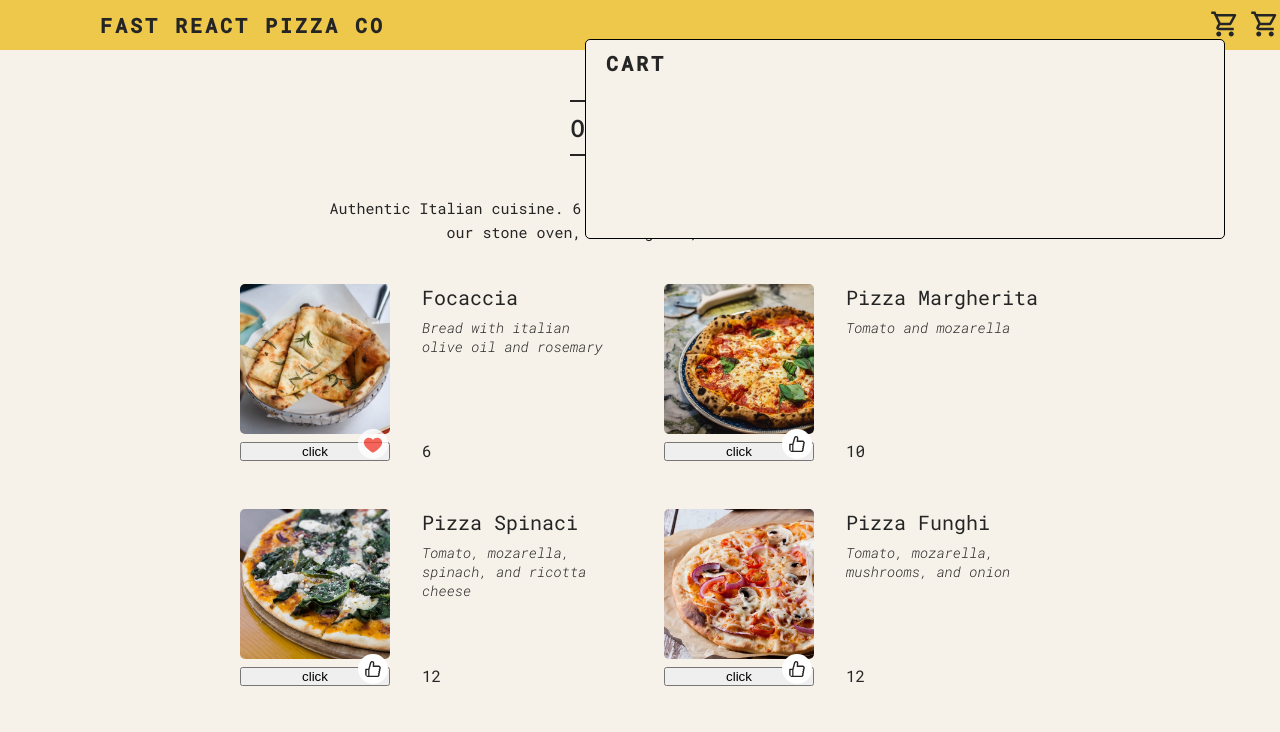
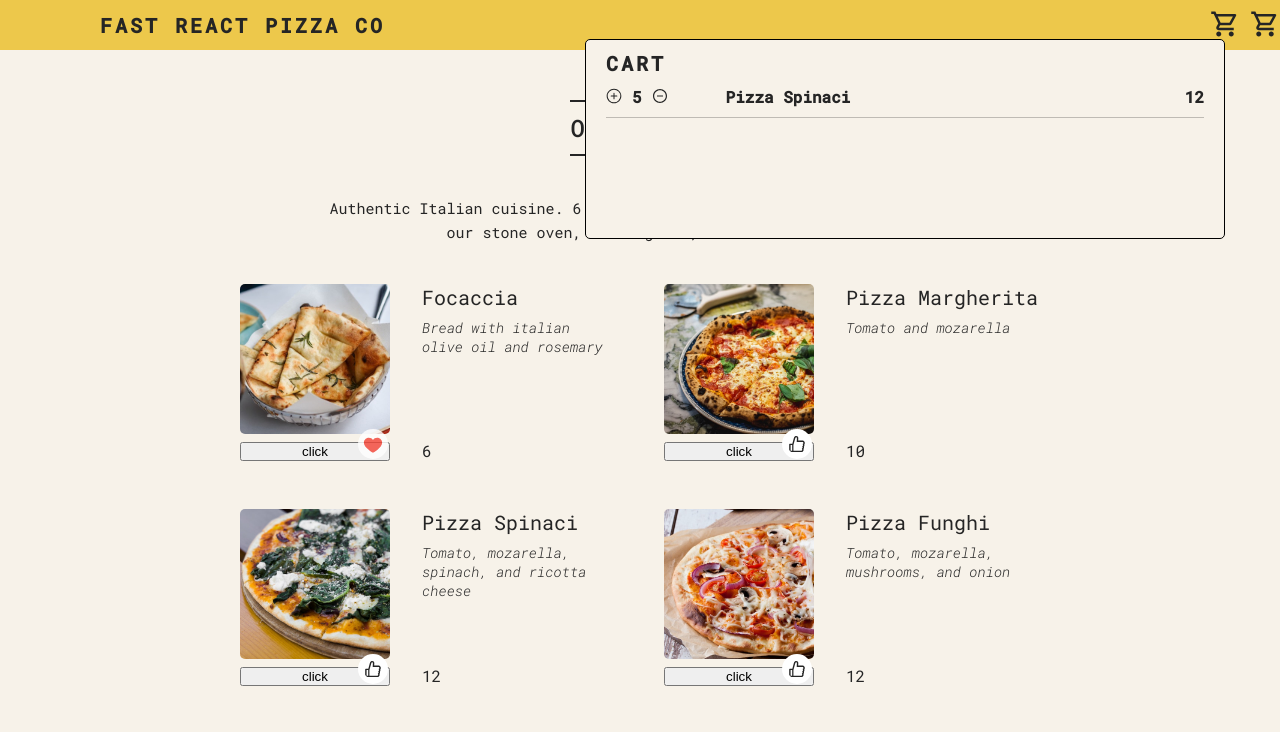
Before and after one commit to thienlehoang/learningReact1, a React (Create React App) app: page / in a window 1280 px wide. Shown: the top 732 px of the page. Built offline with nearby package versions, Linux system fonts and the light colour scheme.

Commit message:
fix cart reducer( issue when return state)

```diff
--- a/src/components/Cart/Cart.css
+++ b/src/components/Cart/Cart.css
@@ -22,15 +22,15 @@
         justify-content: space-between;
         font-weight: 600;
         font-size: 16px;
-        & div{
-          flex-grow: 1;
-        }
+
         & .cart__item-name{
           flex-grow: 3;
+          width: 60%;
         }
         & .cart__item-count{
           display: flex;
           align-items: center;
+          width: 20%;
           & span{
             margin: 0 1rem;
           }
--- a/src/components/Cart/Cart.jsx
+++ b/src/components/Cart/Cart.jsx
@@ -4,17 +4,21 @@ import './Cart.css'
 import { GoPlusCircle } from "react-icons/go";
 import { AiOutlineMinusCircle } from "react-icons/ai";
 import { useSelector, useDispatch } from "react-redux";
+import CartItem from './CartItem/CartItem';
 
 
 export default function Cart() {
-  const cart = useSelector((state)=>state.cart);
+  const cart = useSelector((state)=>state.cartlist);
   const dispatch = useDispatch();
-  console.log('likelist',cart)
   return (
     <div className='cart'>
       <h1>Cart</h1>
       <ul className='cart__list'>
-
+        {cart.map((item)=>(
+          <>
+            <CartItem item={item}></CartItem>
+          </>
+        ))}
       </ul>
     </div>
   )
--- /dev/null
+++ b/src/components/Cart/CartItem/CartItem.jsx
@@ -0,0 +1,22 @@
+import React from "react";
+import { GoPlusCircle } from "react-icons/go";
+import { AiOutlineMinusCircle } from "react-icons/ai";
+function CartItem({item}) {
+  return (
+    <>
+      <li className="cart__item">
+        <div className="cart__item-top">
+          <div className="cart__item-count">
+            <GoPlusCircle></GoPlusCircle>
+            <span>{item?.count}</span>
+            <AiOutlineMinusCircle></AiOutlineMinusCircle>
+          </div>
+          <div className="cart__item-name">{item?.name}</div>
+          <div>{item?.price}</div>
+        </div>
+      </li>
+    </>
+  );
+}
+
+export default CartItem;
--- a/src/components/Menu/Menu.jsx
+++ b/src/components/Menu/Menu.jsx
@@ -4,12 +4,14 @@ import { pizzaData, likeList } from "../../data";
 import { AiOutlineDislike } from "react-icons/ai";
 import "./Menu.css";
 import PizzaLikeList from "../LikeList/Likelist";
+import { useDispatch } from "react-redux";
 
 export default function Menu() {
   //const pizzas = pizzaData;
   const [pizzas, setPizzas] = useState(pizzaData);
   const [isLoading, setIsLoading] = useState(true);
   const [page, setPage] = useState(1);
+  const dispatch = useDispatch();
   const itemPerPage = 10;
   useEffect(() => {
     setTimeout(() => {
@@ -36,6 +38,7 @@ export default function Menu() {
     setPage(page);
   }
 
+
   return (
     <>
       <div className="menu">
@@ -54,11 +57,13 @@ export default function Menu() {
                 </p>
                 <ul className="pizzas">
                   {pizzas.map((pizza) => (
-                    <PizzaCard
-                      key={pizza?.id}
-                      className="pizza"
-                      info={pizza}
-                    ></PizzaCard>
+                    <>
+                      <PizzaCard
+                        key={pizza?.id}
+                        className="pizza"
+                        info={pizza}
+                      ></PizzaCard>
+                    </>
                   ))}
                 </ul>
               </>
@@ -77,8 +82,6 @@ export default function Menu() {
     </>
   );
 }
-
-
 
 function Pagination({ handlePage, total, page, itemPerPage }) {
   const [array, setArray] = useState([]);
--- a/src/components/Menu/PizzaCard/PizzaCard.jsx
+++ b/src/components/Menu/PizzaCard/PizzaCard.jsx
@@ -36,7 +36,7 @@ export default function PizzaCard(props) {
             <FcLike style={{opacity:.8}} className='likeIcon icon' onClick={(e)=>handleLike(e)} /> :
             <AiOutlineLike  className='likeIcon like icon' onClick={(e)=>handleLike(e)}></AiOutlineLike>
           }
-          <button onClick={addcart()}>click</button>
+          <button onClick={()=>addcart()}>click</button>
 
         </div>
         <div className='pizza__right'>
--- a/src/reducers/cart.js
+++ b/src/reducers/cart.js
@@ -3,8 +3,9 @@ import { cart } from "../data";
 export const cartReducer=(state=cart,action)=>{
   switch(action.type){
     case 'addcart':{
-      //console.log([...state,action.payload])
-      return [...state,action.payload]
+      let newObj=action.payload;
+      newObj['count']=1;
+      return [...state,newObj];
     }
     case 'updatecart':{
       return 0;
@@ -12,7 +13,7 @@ export const cartReducer=(state=cart,action)=>{
     case 'deletecart':{
       return 0;
     }
-    default: {return cart;}
+    default: return state;
   }
 }
 
--- a/src/reducers/index.js
+++ b/src/reducers/index.js
@@ -1,10 +1,10 @@
 import { combineReducers} from "redux"
 import likelist from "./likelist"
-import cart from './cart'
+import cartlist from './cart'
 
 export const allReducers=combineReducers(
   {
+    cartlist,
     likelist,
-    cart
   }
 )
--- a/src/reducers/likelist.js
+++ b/src/reducers/likelist.js
@@ -12,7 +12,7 @@ export const likelistReducer=(state=likeList,action)=>{
       return newArray;
     }
     default: {
-      return likeList;
+      return state;
     }
   }
 }
```
Also changed, not shown: src/components/Cart/CartItem/CartItem.css (added).
